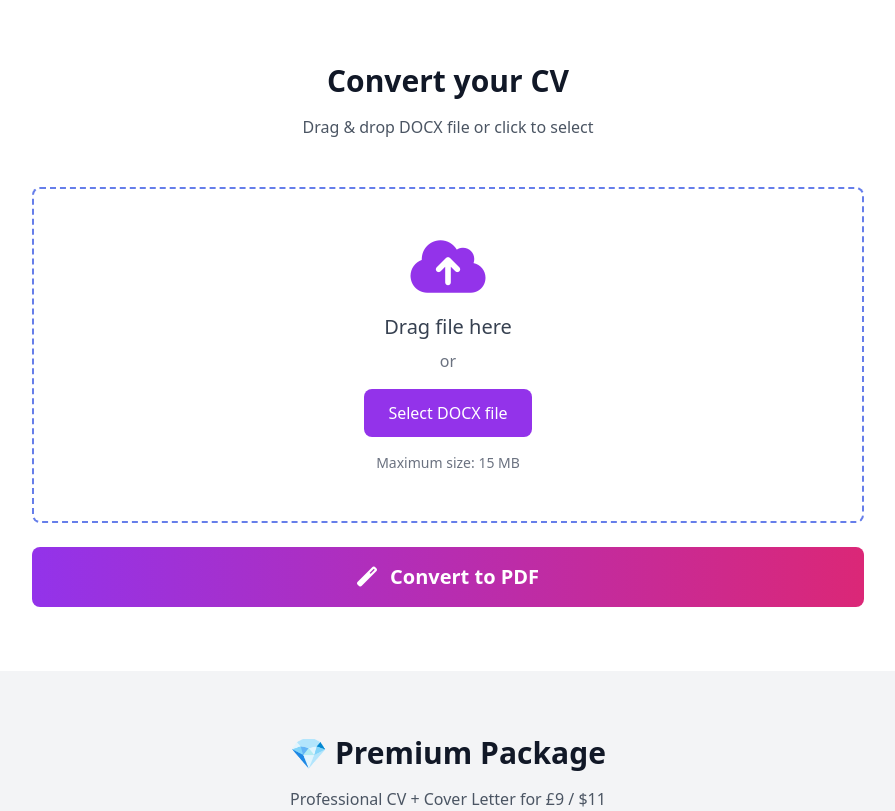
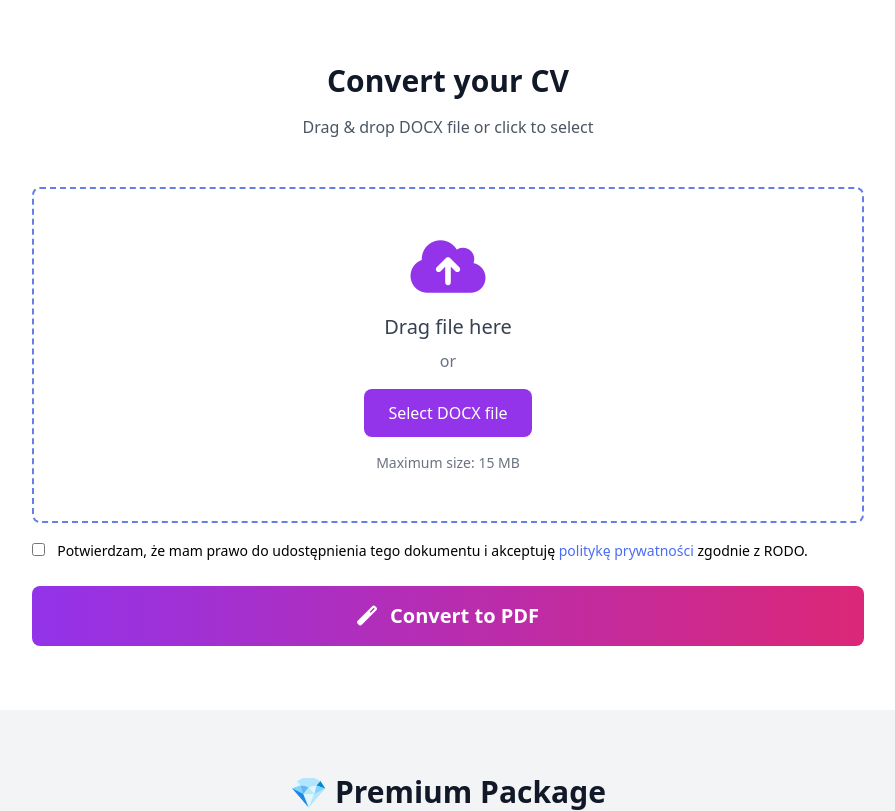
Before and after one commit to autoalexai-sketch/cv-konwerter-bot, a Flask app: page / in a window 1280 px wide. Shown: the part 465-1276 px from the top of the page, without its empty margins (192-1087 px from the left). Run offline with Flask 3, Linux system fonts and the light colour scheme; some libraries are stand-ins or nearby versions.

Commit message:
Update index.html
 Добавление RODO
Чекбокса согласия с RODO перед загрузкой файла

```diff
--- a/web/templates/index.html
+++ b/web/templates/index.html
@@ -115,6 +115,15 @@
                     </label>
                     <input type="file" id="fileInput" name="file" accept=".doc,.docx" class="hidden">
                     <p class="text-sm text-gray-500 mt-4" data-i18n="convert.upload.maxSize">Maksymalny rozmiar: 15 MB</p>
+                </div>
+
+                <div class="rodo-consent" style="margin-top: 15px;">
+                  <input type="checkbox" id="rodo_consent" required style="margin-right: 8px;">
+                  <label for="rodo_consent" style="font-size: 14px;">
+                   Potwierdzam, że mam prawo do udostępnienia tego dokumentu i akceptuję
+                    <a href="/polityka-prywatnosci" target="_blank" style="color: #4a6cf7;">politykę prywatności</a>
+                    zgodnie z RODO.
+                  </label>
                 </div>
 
                 <div id="fileName" class="text-center text-gray-700 font-semibold hidden"></div>
```
